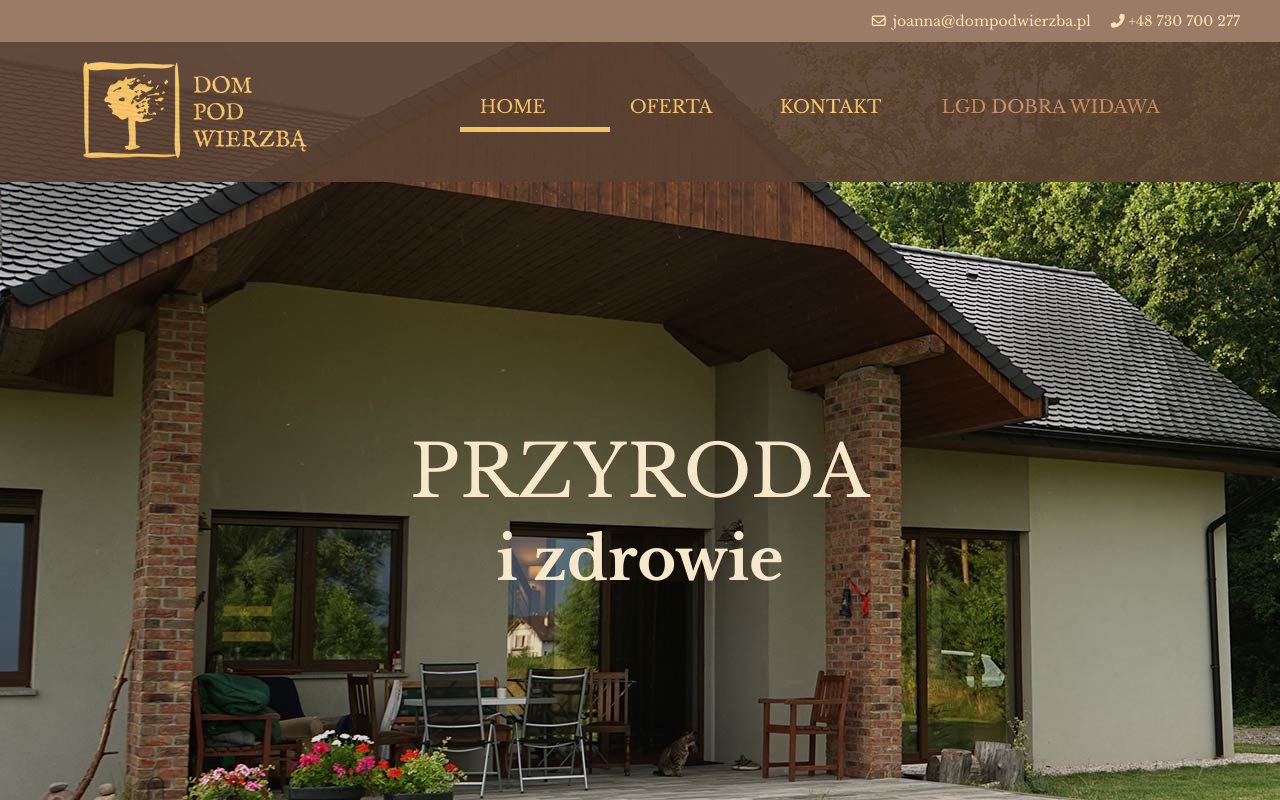
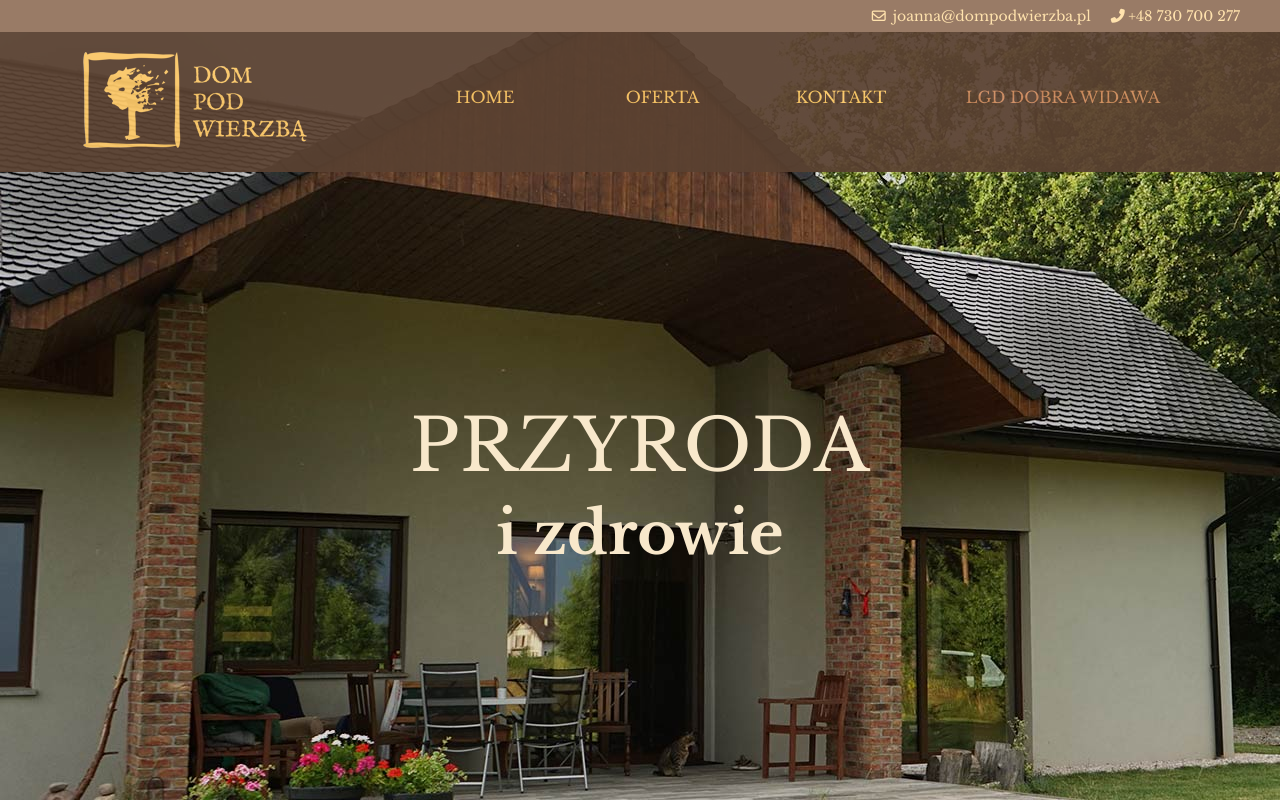
Before and after one commit to Michal-Rudy/dom-pod-wierzba-website, a website: page index.html in a window 1280 px wide. Shown: the top 800 px of the page. Drawn offline with nearby package versions, Linux system fonts and the light colour scheme.

Commit message:
drop menu adjust

```diff
--- a/index.html
+++ b/index.html
@@ -46,22 +46,22 @@
               <a class="navigation__link" href="#offer">Oferta</a>
               <ul class="main-menu-drop">
                 <div>
-                  <li>
+                  <li class="navigation__listitem--drop">
                     <a class="navigation__link--drop" href="nordic-walking.html"
                       >Wypoczynek z Nordic Walking</a
                     >
                   </li>
-                  <li>
+                  <li class="navigation__listitem--drop">
                     <a class="navigation__link--drop" href="#offer"
                       >Terapia holistyczna</a
                     >
                   </li>
-                  <li>
+                  <li class="navigation__listitem--drop">
                     <a class="navigation__link--drop" href="akupunktura.html"
                       >Akupunktura</a
                     >
                   </li>
-                  <li>
+                  <li class="navigation__listitem--drop">
                     <a class="navigation__link--drop" href="#offer"
                       >Warsztaty</a
                     >
@@ -77,7 +77,7 @@
                 >LGD Dobra Widawa</a
               >
             </li>
-            <div id="main-menu-marker"></div>
+            <!-- <div id="main-menu-marker"></div> -->
           </ul>
         </nav>
       </header>
--- a/scss/main.scss
+++ b/scss/main.scss
@@ -111,7 +111,7 @@ button:hover {
   align-items: center;
   background: $brown-light;
   padding: 2px 20px;
-  height: 42px;
+  height: 32px;
   &__link {
     color: $paleyellow;
     margin-right: 20px;
@@ -181,12 +181,13 @@ button:hover {
 }
 
 .navigation__link {
-  font-size: 18px;
+  font-size: 16px;
   color: $yellow;
   display: block;
   margin-bottom: 10px;
   &--drop {
-    font-size: 16px;
+    line-height: 1.45em;
+    font-size: 15px;
     color: black;
   }
   &--discreet {
@@ -198,7 +199,7 @@ button:hover {
   color: $happy-yellow;
 }
 
-$min-width: 150px;
+$min-width: 170px;
 $maincolor: #6bbe92;
 $secondarycolor: #3e8760;
 
@@ -233,8 +234,12 @@ $secondarycolor: #3e8760;
     cursor: pointer;
     z-index: 5;
     min-width: $min-width;
+    width: auto;
   }
 }
+
+
+
 li {
   margin: 0;
 }
@@ -255,9 +260,18 @@ li {
     display: block;
     padding: 0;
     width: 100%;
-    background: $secondarycolor !important;
+    background: $secondarycolor;
+  }
+  li:hover {
+    background-color: #6bbe92;
   }
 }
+
+/* .main-menu-drop li:hover {background-color: #6bbe92;} */
+
+.navigation__listitem--drop { border-bottom: 1px solid $brown; }
+.navigation__listitem--drop:hover { background-color: #f1b48b; }
+
 #main-menu-marker {
   height: 5px;
   background: $yellow;
@@ -283,7 +297,7 @@ li {
 }
 
 .slider {
-  min-height: 660px;
+  min-height: 629px;
   display: flex;
   justify-content: center;
   align-items: center;
--- a/styles/style.css
+++ b/styles/style.css
@@ -155,7 +155,7 @@ button:hover {
   align-items: center;
   background: #997b66;
   padding: 2px 20px;
-  height: 42px; }
+  height: 32px; }
   .top-header__link {
     color: #ffe2ad;
     margin-right: 20px;
@@ -212,12 +212,13 @@ button:hover {
   right: 16px; }
 
 .navigation__link {
-  font-size: 18px;
+  font-size: 16px;
   color: #ffcb69;
   display: block;
   margin-bottom: 10px; }
   .navigation__link--drop {
-    font-size: 16px;
+    line-height: 1.45em;
+    font-size: 15px;
     color: black; }
   .navigation__link--discreet {
     color: #d08c60; }
@@ -242,7 +243,8 @@ button:hover {
     padding: 15px 20px;
     cursor: pointer;
     z-index: 5;
-    min-width: 150px; }
+    min-width: 170px;
+    width: auto; }
 
 li {
   margin: 0; }
@@ -269,14 +271,23 @@ li {
     display: block;
     padding: 0;
     width: 100%;
-    background: #3e8760 !important; }
+    background: #3e8760; }
+  .main-menu-drop li:hover {
+    background-color: #6bbe92; }
+
+/* .main-menu-drop li:hover {background-color: #6bbe92;} */
+.navigation__listitem--drop {
+  border-bottom: 1px solid #5a4131; }
+
+.navigation__listitem--drop:hover {
+  background-color: #f1b48b; }
 
 #main-menu-marker {
   height: 5px;
   background: #ffcb69;
   position: absolute;
   bottom: 0;
-  width: 150px;
+  width: 170px;
   z-index: 2;
   -webkit-transition: all 0.35s;
   -moz-transition: all 0.35s;
@@ -302,10 +313,10 @@ li {
   transform: translate(0, 0); }
 
 #main-menu-ul li:nth-child(2):hover ~ #main-menu-marker {
-  -webkit-transform: translate(150px, 0);
-  -moz-transform: translate(150px, 0);
-  -ms-transform: translate(150px, 0);
-  transform: translate(150px, 0); }
+  -webkit-transform: translate(170px, 0);
+  -moz-transform: translate(170px, 0);
+  -ms-transform: translate(170px, 0);
+  transform: translate(170px, 0); }
 
 #main-menu-ul li:nth-child(3):hover ul div {
   -webkit-transform: translate(0, 0);
@@ -314,10 +325,10 @@ li {
   transform: translate(0, 0); }
 
 #main-menu-ul li:nth-child(3):hover ~ #main-menu-marker {
-  -webkit-transform: translate(300px, 0);
-  -moz-transform: translate(300px, 0);
-  -ms-transform: translate(300px, 0);
-  transform: translate(300px, 0); }
+  -webkit-transform: translate(340px, 0);
+  -moz-transform: translate(340px, 0);
+  -ms-transform: translate(340px, 0);
+  transform: translate(340px, 0); }
 
 #main-menu-ul li:nth-child(4):hover ul div {
   -webkit-transform: translate(0, 0);
@@ -326,13 +337,13 @@ li {
   transform: translate(0, 0); }
 
 #main-menu-ul li:nth-child(4):hover ~ #main-menu-marker {
-  -webkit-transform: translate(450px, 0);
-  -moz-transform: translate(450px, 0);
-  -ms-transform: translate(450px, 0);
-  transform: translate(450px, 0); }
+  -webkit-transform: translate(510px, 0);
+  -moz-transform: translate(510px, 0);
+  -ms-transform: translate(510px, 0);
+  transform: translate(510px, 0); }
 
 .slider {
-  min-height: 660px;
+  min-height: 629px;
   display: flex;
   justify-content: center;
   align-items: center; }
```
